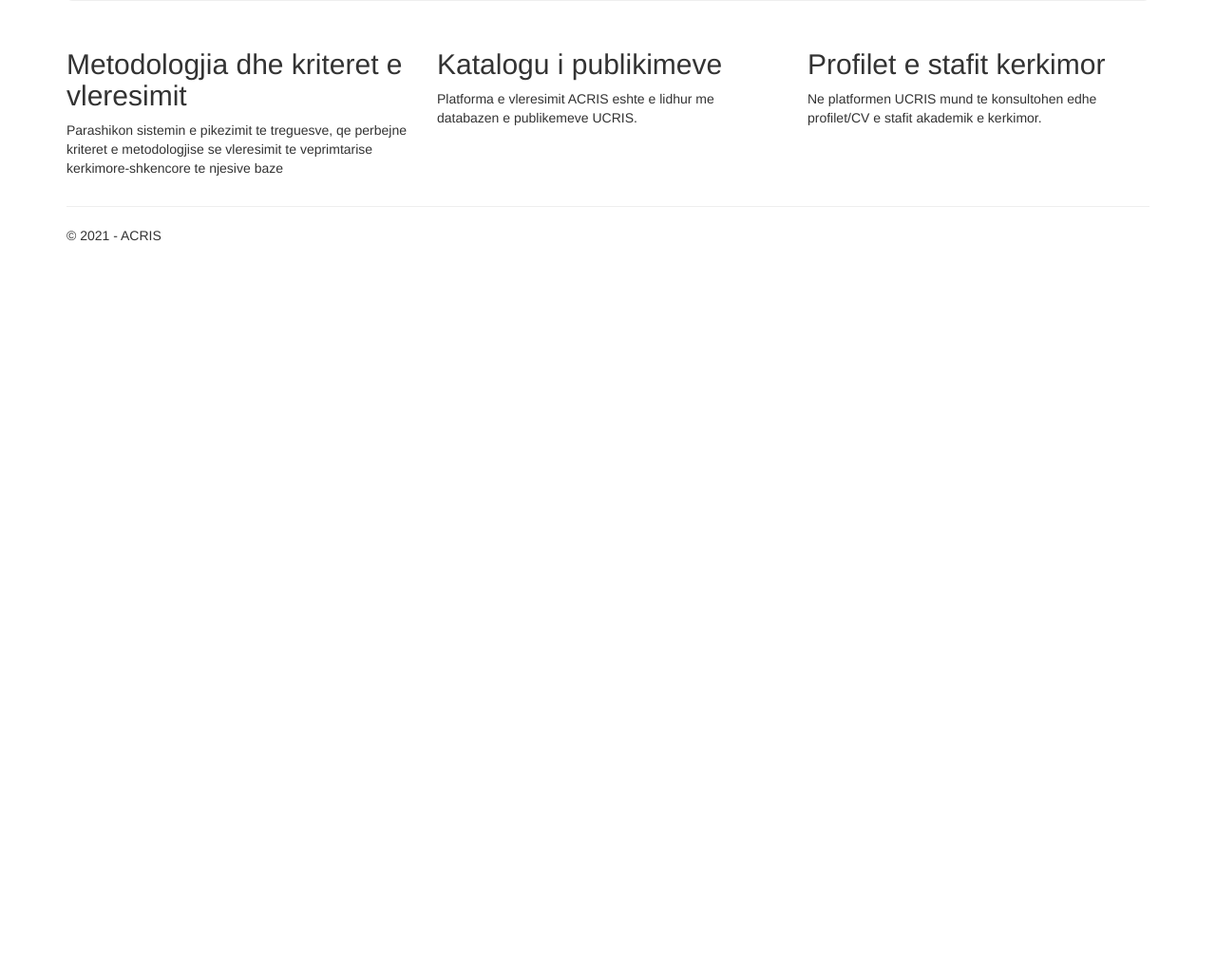
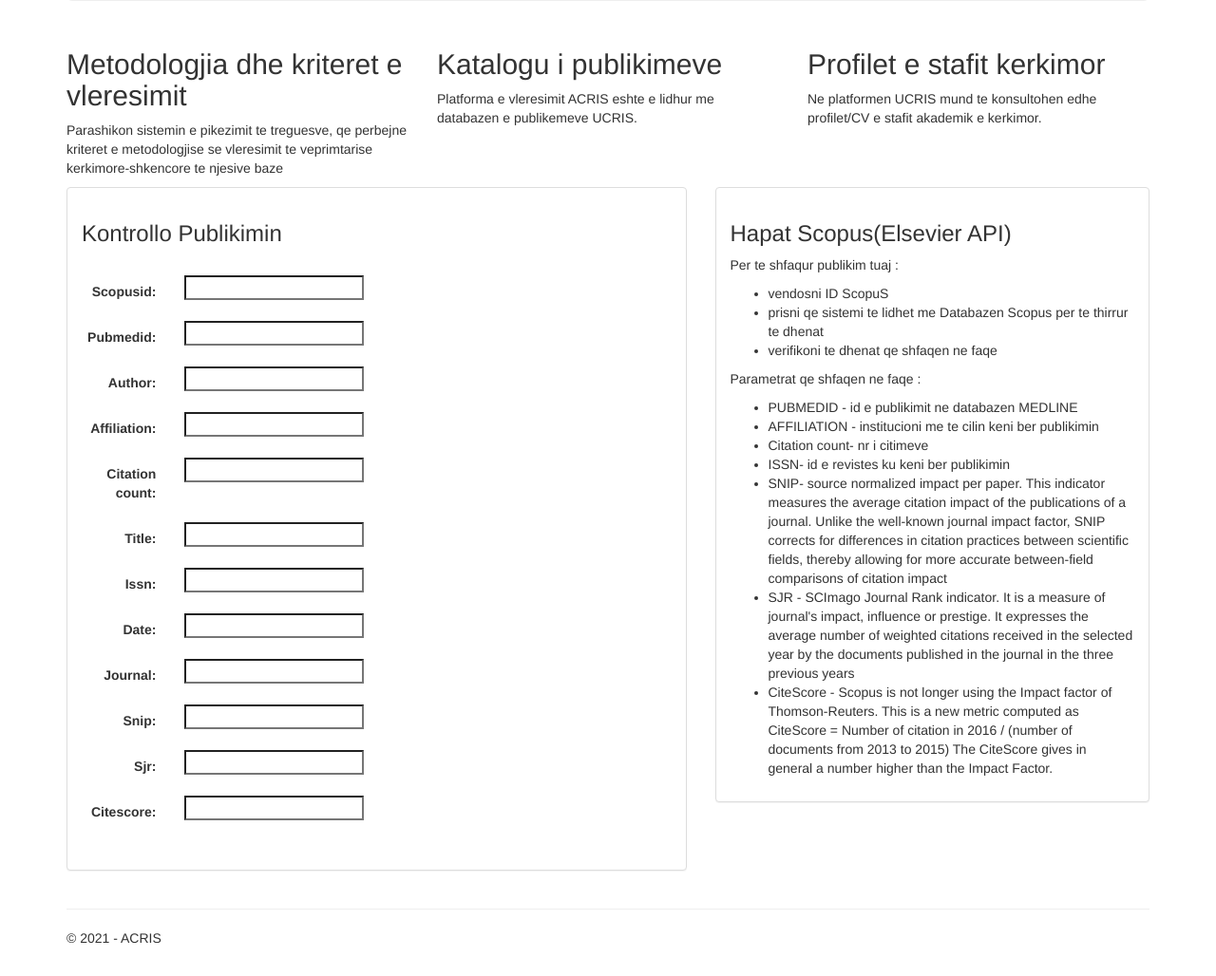
Before and after one commit to andimalaj/AcrisProj, a Django app: page / in a window 1280 px wide. Shown: the part 327-1355 px from the top of the page at 95% size. Before the commit the page ends 581 px from the top, so only its background shows below. Run offline with Django 3.2, Linux system fonts and the light colour scheme; some libraries are stand-ins or nearby versions.

Commit message:
form on home page

```diff
--- a/AcrisProj/app/static/app/scripts/scopusCount.js
+++ b/AcrisProj/app/static/app/scripts/scopusCount.js
@@ -1,6 +1,6 @@
 $(document).ready(function () {
     $(document.getElementById("id_scopusid")).change(function () {
-        //alert("The text has been changed.");
+        alert("The text has been changed.");
         get_count();
     });
 });
--- a/AcrisProj/app/templates/app/index.html
+++ b/AcrisProj/app/templates/app/index.html
@@ -4,6 +4,11 @@
 
 {#% load staticfiles %#}
 {% load static %}
+
+<script src="https://ajax.googleapis.com/ajax/libs/jquery/3.3.1/jquery.min.js"></script>
+<script src="https://cdnjs.cloudflare.com/ajax/libs/popper.js/1.14.0/umd/popper.min.js"></script>
+<script src="https://maxcdn.bootstrapcdn.com/bootstrap/4.1.0/js/bootstrap.min.js"></script>
+<script src="{% static 'app/scripts/scopusCount.js' %}"></script>
 
 <div class="jumbotron">
     <h1>ACRIS <img src="{% static 'acris_logo.png' %}" height="165px" align="right" /></h1>
@@ -33,4 +38,63 @@
     </div>
 </div>
 
+<div class="container-fluid">
+
+    <div class="row">
+
+        <div class="col-sm-12 col-md-7">
+            <div class="panel panel-default">
+                <div class="panel-body">
+                    <h3>Kontrollo Publikimin</h3>
+                    {% if error_message %}
+                        <p><strong>{{ error_message }}</strong></p>
+                    {% endif %}
+                    <form class="form-horizontal" role="form" action="" method="post" enctype="multipart/form-data">
+                        {% csrf_token %}
+                        {% include 'app/form_template.html' %}
+                        <div class="form-group">
+                            <div class="col-sm-offset-2 col-sm-10">
+                                {#<button type="submit" class="btn btn-success">Submit</button>#}
+                            </div>
+                        </div>
+                    </form>
+                </div>
+            </div>
+        </div>
+
+        <div class="col-sm-12 col-md-5">
+            <div class="panel panel-default">
+                <div class="panel-body">
+                    <h3>Hapat Scopus(Elsevier API) </h3>
+                    <p>Per te shfaqur publikim tuaj :</p>
+                    <ul>
+                        <li>vendosni ID ScopuS</li>
+                        <li>prisni qe sistemi te lidhet me Databazen Scopus per te thirrur te dhenat</li>
+                        <li>verifikoni te dhenat qe shfaqen ne faqe</li>
+                    </ul>
+                    <p>Parametrat qe shfaqen ne faqe :</p>
+                    <ul>
+                        <li>PUBMEDID - id e publikimit ne databazen MEDLINE</li>
+                        <li>AFFILIATION - institucioni me te cilin keni ber publikimin</li>
+                        <li>Citation count- nr i citimeve</li>
+                        <li>ISSN- id e revistes ku keni ber publikimin</li>
+                        <li>SNIP- source normalized impact per paper. This indicator measures the average citation impact of the publications of a journal. Unlike the well-known journal impact factor,
+SNIP corrects for differences in citation practices between scientific fields,
+thereby allowing for more accurate between-field comparisons of citation impact</li>
+                        <li>SJR - SCImago Journal Rank indicator. It is a measure of journal's impact, influence or prestige.
+It expresses the average number of weighted citations received in the selected year by the documents published in the journal in the three previous years</li>
+                        <li>CiteScore - Scopus is not longer using the Impact factor of Thomson-Reuters. This is a new metric computed as
+CiteScore = Number of citation in 2016 / (number of documents from 2013 to 2015)
+The CiteScore gives in general a number higher than the Impact Factor.</li>
+                    </ul>
+
+
+                </div>
+            </div>
+        </div>
+
+    </div>
+
+</div>
+
 {% endblock %}
--- a/AcrisProj/app/views.py
+++ b/AcrisProj/app/views.py
@@ -38,13 +38,17 @@ def in_group_KV(user):
 def home(request):
     """Renders the home page."""
     assert isinstance(request, HttpRequest)
+    form = ScopusKatalogForm(request.POST or None)
+
     return render(
         request,
         'app/index.html',
         {
             'title':'Home Page',
             'year':datetime.now().year,
-        }
+            "form": form,
+        },
+
     )
 
 def contact(request):
@@ -321,8 +325,8 @@ def scopus_create(request):
         }
         return render(request, 'app/scopus_create.html', context)
 
-@login_required
-@user_passes_test(in_group_KV)
+#@login_required
+#@user_passes_test(in_group_KV)
 #@csrf_protect
 #def scopus_citation(request,**kwargs):
 def scopus_citation(request):
```
